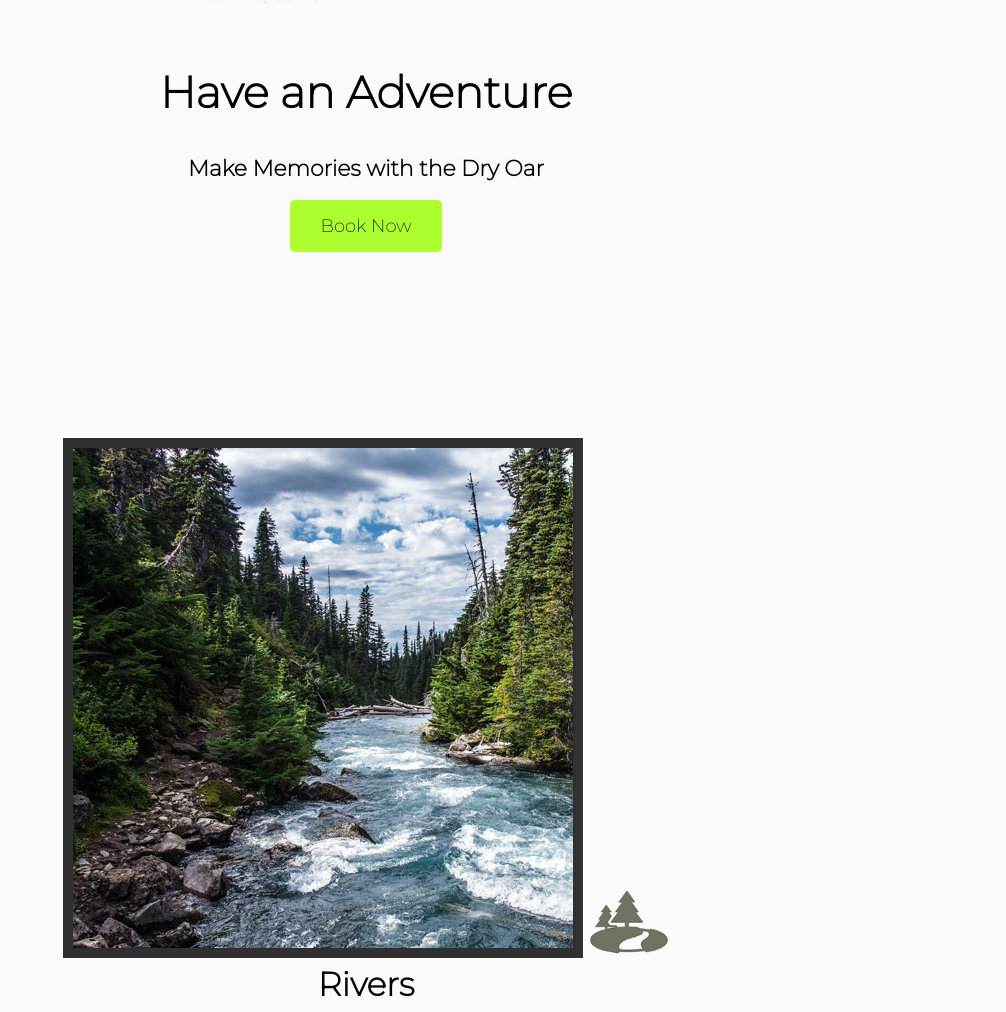
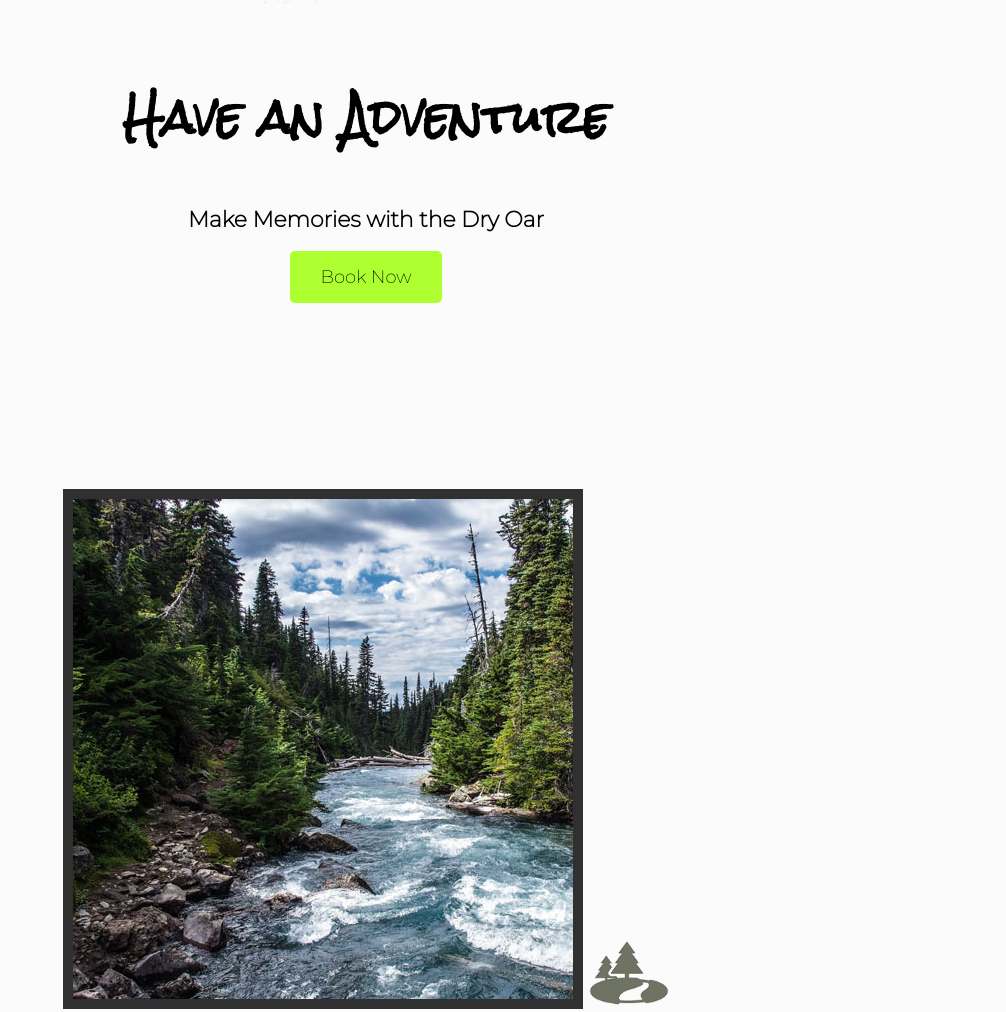
Before and after one commit to jaredrezabala/wdd130, a plain HTML site: page wwr/index.html in a window 1280 px wide. Shown: the part 917-1929 px from the top of the page, without its empty margins (274-1280 px from the left). Drawn offline with Linux system fonts and the light colour scheme.

Commit message:
fonts updated

```diff
--- a/wwr/styles/style.css
+++ b/wwr/styles/style.css
@@ -1,9 +1,5 @@
 @import url('https://fonts.googleapis.com/css2?family=Montserrat:wght@200&family=Rock+Salt&display=swap');
-:root {
- --heading-font: "Rock Salt";
- --paragraph-font: Montserrat, Helvetica, sans-serif;
-   font-family: Montserrat, "Helvetica Neue", Helvetica, sans-serif;
-}
+
 
 #content{
   max-width: 1600px;
@@ -36,6 +32,7 @@ body {
     font-size: 22px;
     margin: 0;
     padding: 0;
+    font-family: Montserrat, Helvetica, sans-serif;
 }
 header {
     background-color:olivedrab;
@@ -48,6 +45,7 @@ nav a:hover {
     color: black;
     font-size: 2em;
     margin-top: 10px;
+    font-family: "Rock Salt";
 }
 h4{
     color: black;
@@ -67,6 +65,7 @@ h4{
 }
 .msg h2{
     color: black;
+    font-family: "Rock Salt";
 }
 .msg p{
     color: black;
```
